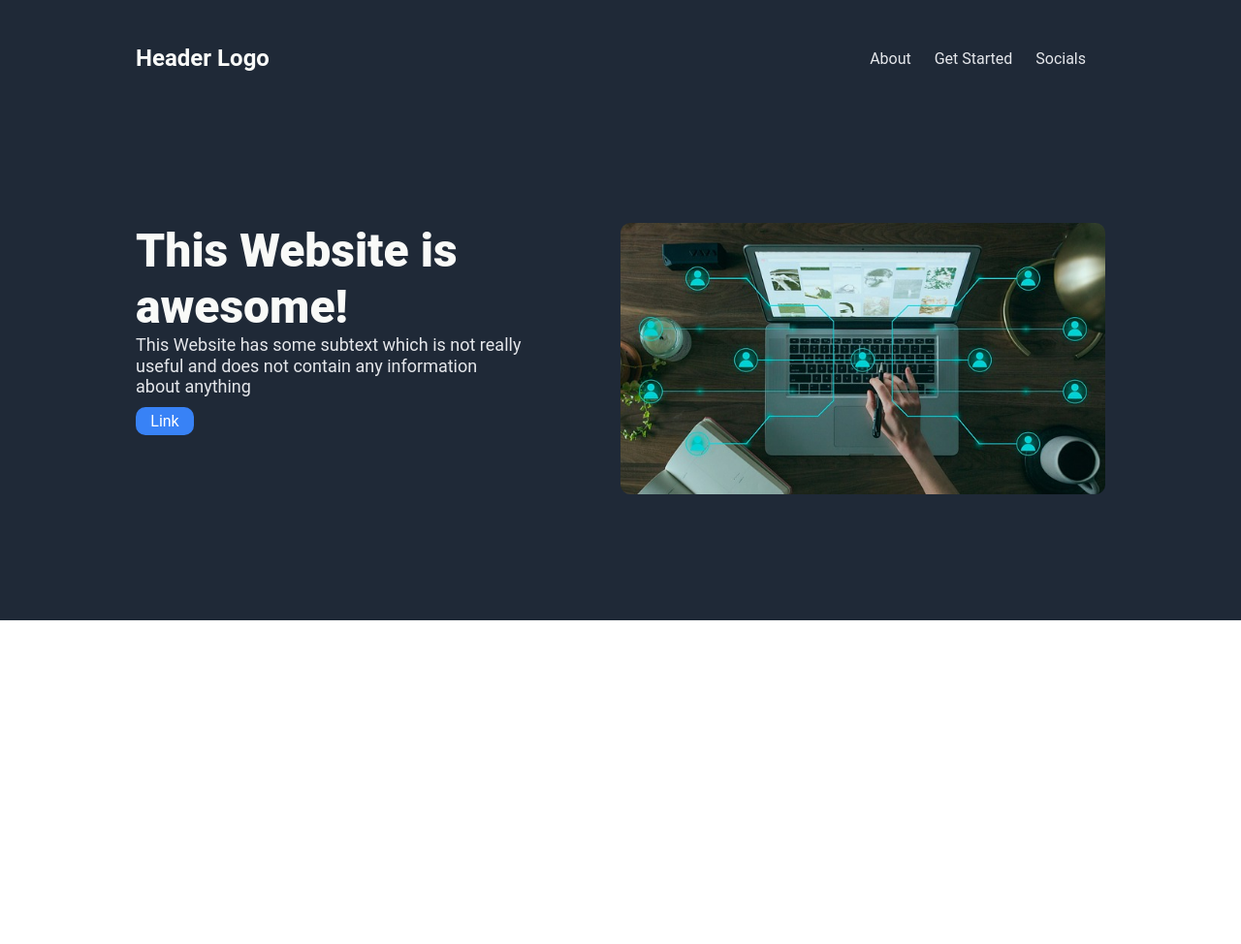
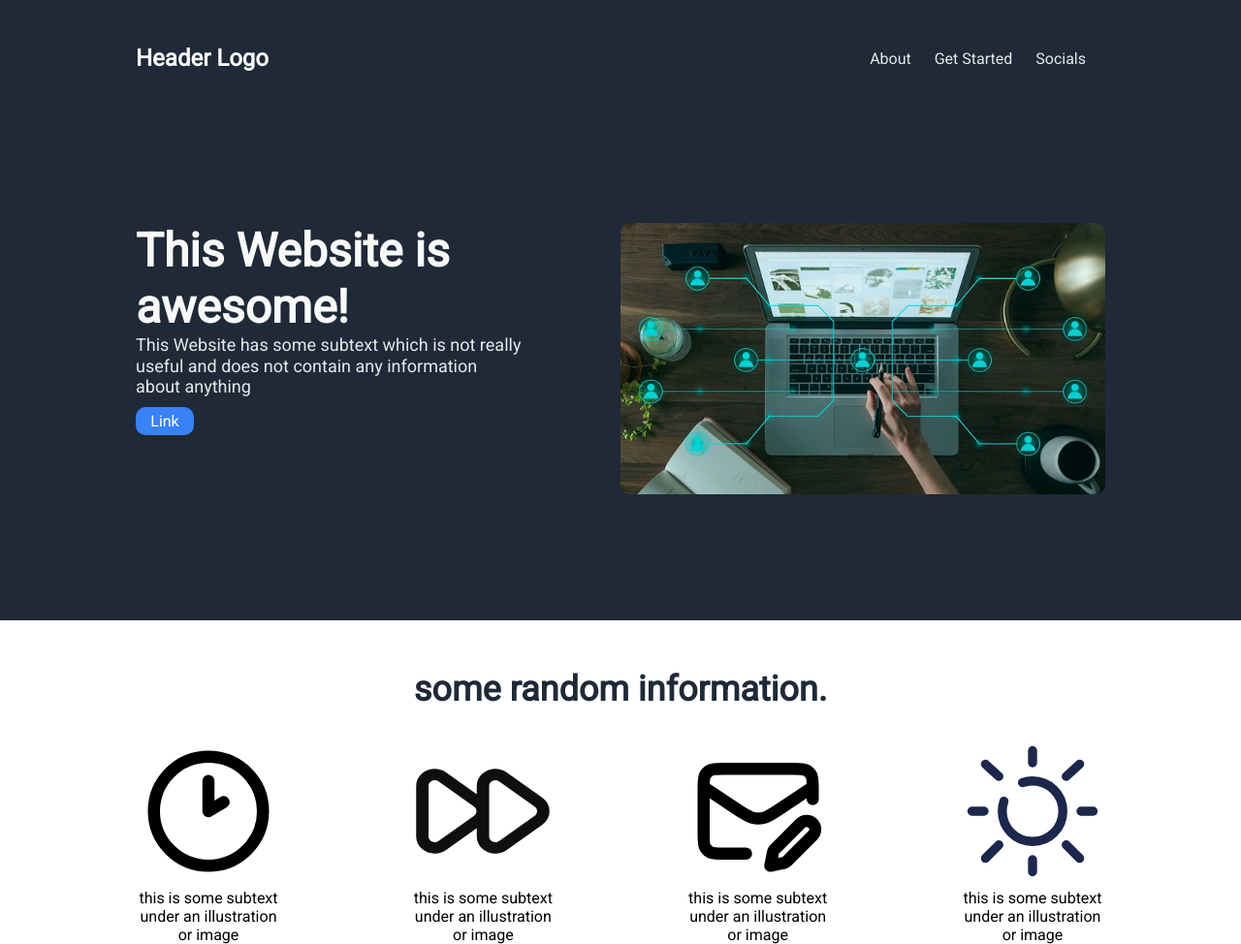
Before and after one commit to simon-wdev/landing-page-design, a plain HTML site: page index.html in a window 1280 px wide. Shown: the whole page at 97% size. Before the commit the page ends 800 px from the top, so only its background shows below. Drawn offline with Linux system fonts and the light colour scheme.

Commit message:
Finish layout for About Section

```diff
--- a/index.html
+++ b/index.html
@@ -4,6 +4,7 @@
     <meta charset="UTF-8">
     <meta name="viewport" content="width=device-width, initial-scale=1.0">
     <link rel="stylesheet" href="./style/style.css">
+    <link href='https://fonts.googleapis.com/css?family=Roboto' rel='stylesheet'>
     <title>Landing Page</title>
 </head>
 <body>
@@ -33,5 +34,29 @@
             </div>
         </div>
     </section>
+
+    <section id="about">
+            <div class="about-elements">
+                <h2>some random information.</h2>
+                    <div class="image-container">
+                        <div class="image-subtext">
+                            <img class="icons" src="./images/clock.svg">
+                            <p>this is some subtext under an illustration or image</p>
+                        </div>
+                        <div class="image-subtext">
+                            <img class="icons" src="./images/fast.svg">
+                            <p>this is some subtext under an illustration or image</p>
+                        </div>
+                        <div class="image-subtext">
+                            <img class="icons" src="./images/mail.svg">
+                            <p>this is some subtext under an illustration or image</p>
+                        </div>
+                        <div class="image-subtext">
+                            <img class="icons" src="./images/sun.svg">
+                            <p>this is some subtext under an illustration or image</p>
+                        </div>
+                    </div>
+            </div>
+    </section>
 </body>
 </html>
--- a/style/style.css
+++ b/style/style.css
@@ -90,3 +90,42 @@
     height: auto;
     border-radius: 10px;
 }
+
+.about-container{
+    display: flex;
+    flex-direction: column;
+    justify-content: center;
+}
+
+.about-elements{
+    display: flex;
+    align-items: center;
+    flex-direction: column;
+    margin-top: 50px;
+}
+
+.about-elements h2{
+    font-size: 36px;
+    color: #1F2937;
+    font-weight: 900;
+    margin-bottom: 30px;
+}
+
+.image-container{
+    display: flex;
+    justify-content: space-between;
+    width: 1000px;
+}
+
+.image-subtext{
+    display: flex;
+    flex-direction: column;
+    width: 150px;
+    text-align: center;
+}
+
+.icons{
+    width: 150px;
+    height: auto;
+    margin-bottom: 5px;
+}
```
Also changed, not shown: images/clock.svg (added), images/fast.svg (added), images/mail.svg (added), images/sun.svg (added).
